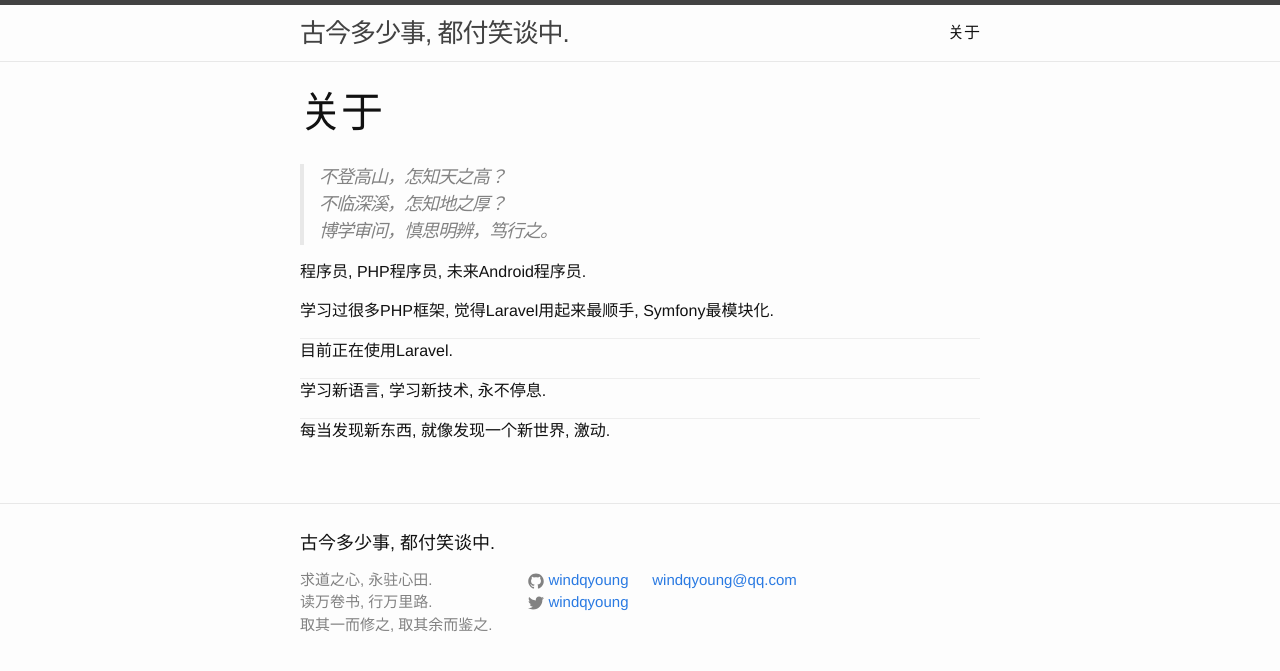
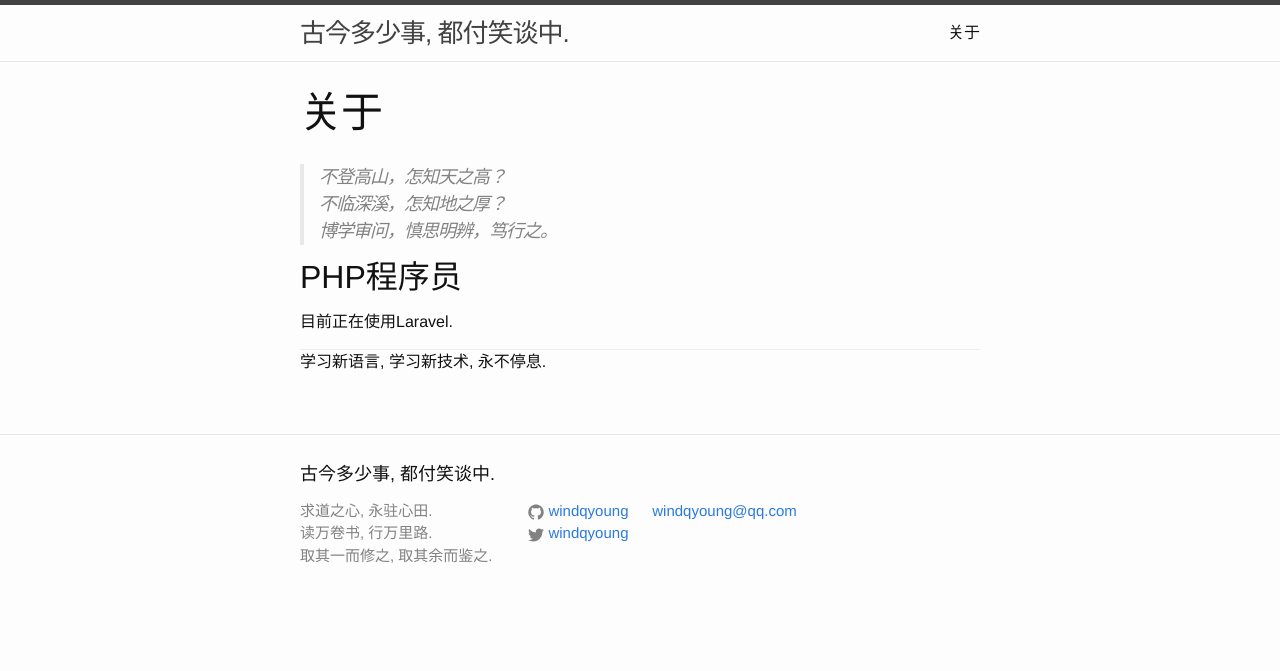
Before and after one commit to windqyoung/windqyoung.github.io, a Jekyll site: the page built from about.md, in a window 1280 px wide. Shown: the top 671 px of the page. Built offline with Jekyll 4.4.1, drawn with Linux system fonts in a browser that asks for light colours; nearby versions of some CDN libraries.

Commit message:
Update about.md

```diff
--- a/about.md
+++ b/about.md
@@ -10,15 +10,9 @@ permalink: /about/
 > 博学审问，慎思明辨，笃行之。
 
 
-程序员, PHP程序员, 未来Android程序员.
-
-学习过很多PHP框架, 觉得Laravel用起来最顺手, Symfony最模块化.
-
+PHP程序员
 ---
 目前正在使用Laravel.
 
 ---
 学习新语言, 学习新技术, 永不停息.
-
----
-每当发现新东西, 就像发现一个新世界, 激动.
```
